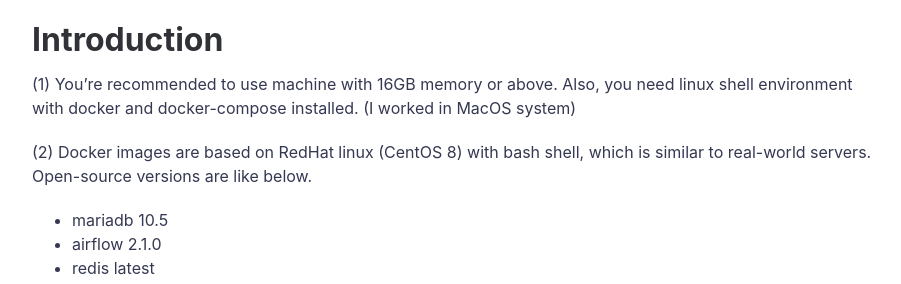
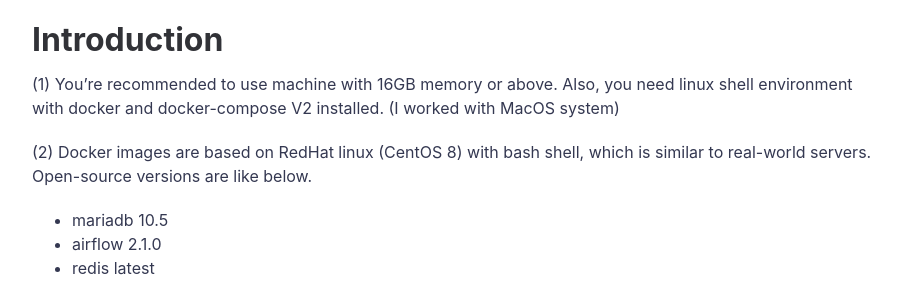
Before and after one commit to hjben/hjben.github.io, a Jekyll site: the page built from _posts/2021-05-27-airflow-cluster.md, in a window 1280 px wide and 900 px high, scrolled down 582 px. Shown: the part 186-470 px from the top of the window, without its empty margins (188-1089 px from the left). Built offline with Jekyll 4.4.1, drawn with Linux system fonts in a browser that asks for light colours; nearby versions of some CDN libraries; comment, search, counter and statistics services are not loaded.

Commit message:
add requirements of docker-compose V2 to OSS engineering frameworks

```diff
--- a/_posts/2021-05-27-airflow-cluster.md
+++ b/_posts/2021-05-27-airflow-cluster.md
@@ -11,7 +11,7 @@ summary: How to construct and execute a Airflow celery cluster with docker-compo
 - Get experience of scheduling airflow dag.
 
 # Introduction
-(1) You're recommended to use machine with 16GB memory or above. Also, you need linux shell environment with docker and docker-compose installed. (I worked in MacOS system)
+(1) You're recommended to use machine with 16GB memory or above. Also, you need linux shell environment with docker and docker-compose V2 installed. (I worked with MacOS system)
 
 (2) Docker images are based on RedHat linux (CentOS 8) with bash shell, which is similar to real-world servers. Open-source versions are like below.
 - mariadb 10.5
```
Also changed, not shown: _posts/2021-05-26-hadoop-cluster.md (+1 -1 lines), _posts/2021-05-26-spark-cluster.md (+1 -1 lines), _posts/2021-05-27-kafka-cluster.md (+1 -1 lines).
